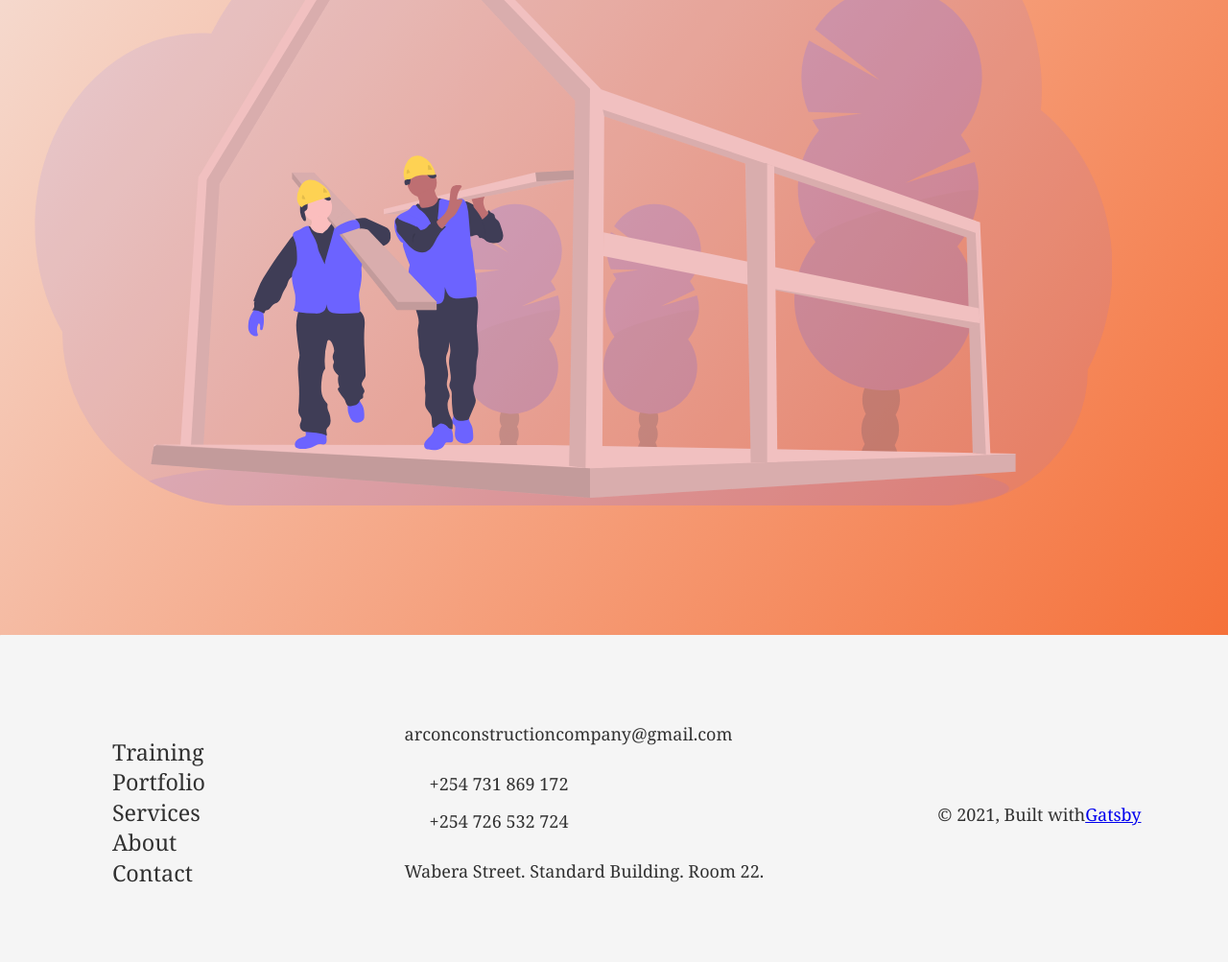
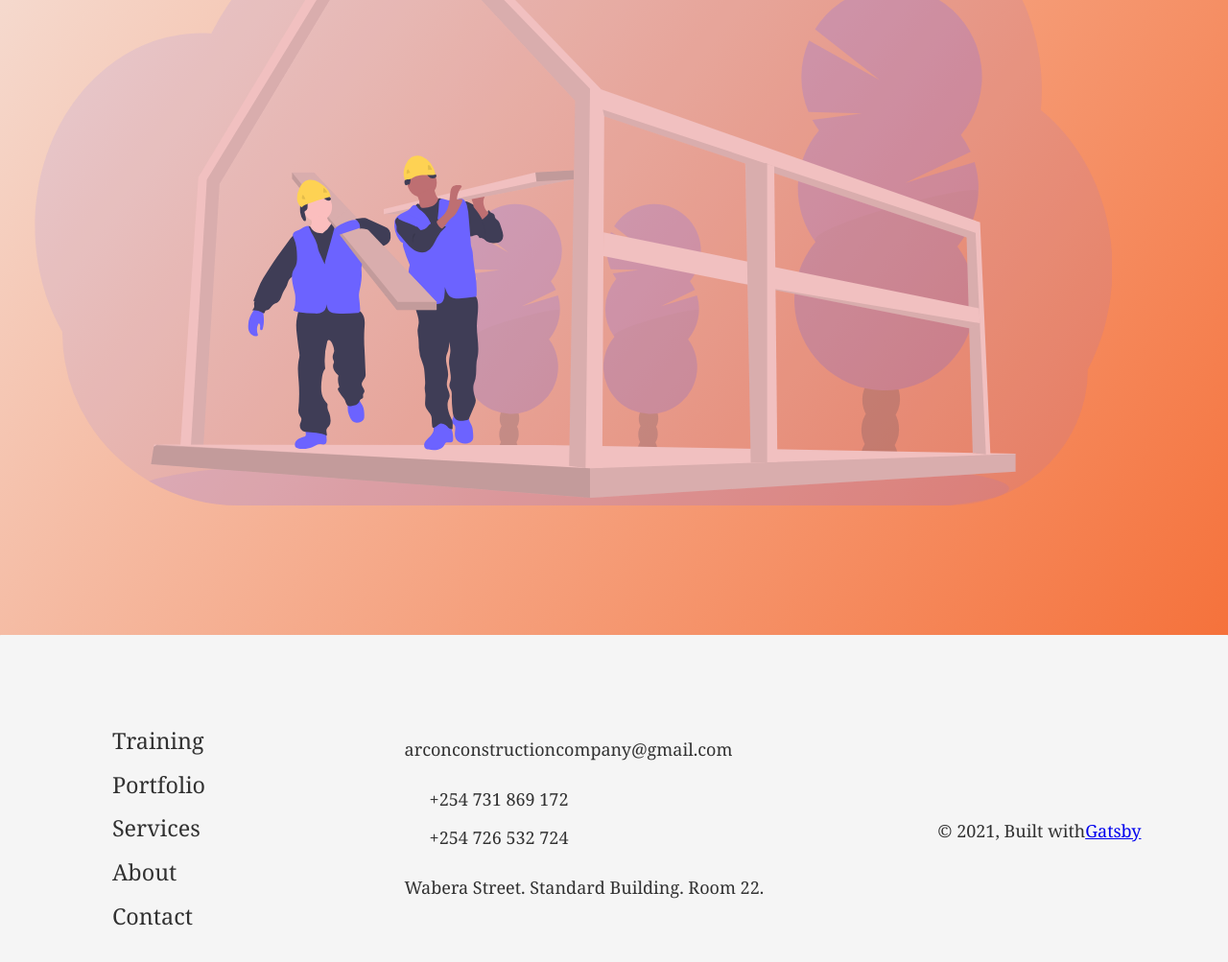
Before and after one commit to Brian-Munene/Arcon-Gatsby, a Gatsby site: page / in a window 1280 px wide. Shown: the part 639-1642 px from the top of the page at 96% size. Built offline with nearby package versions, Linux system fonts and the light colour scheme; Gatsby itself is replaced by a stand-in of ours.

Commit message:
improve footer link spacing

```diff
--- a/src/components/footer.js
+++ b/src/components/footer.js
@@ -85,6 +85,7 @@ const Credit = styled.div`
 
 const FooterLink = styled(TransitionLink)`
   text-decoration: None;
+  padding: 0.4rem;
   color: inherit;
   display: block;
   font-size: 1.3rem;
```
